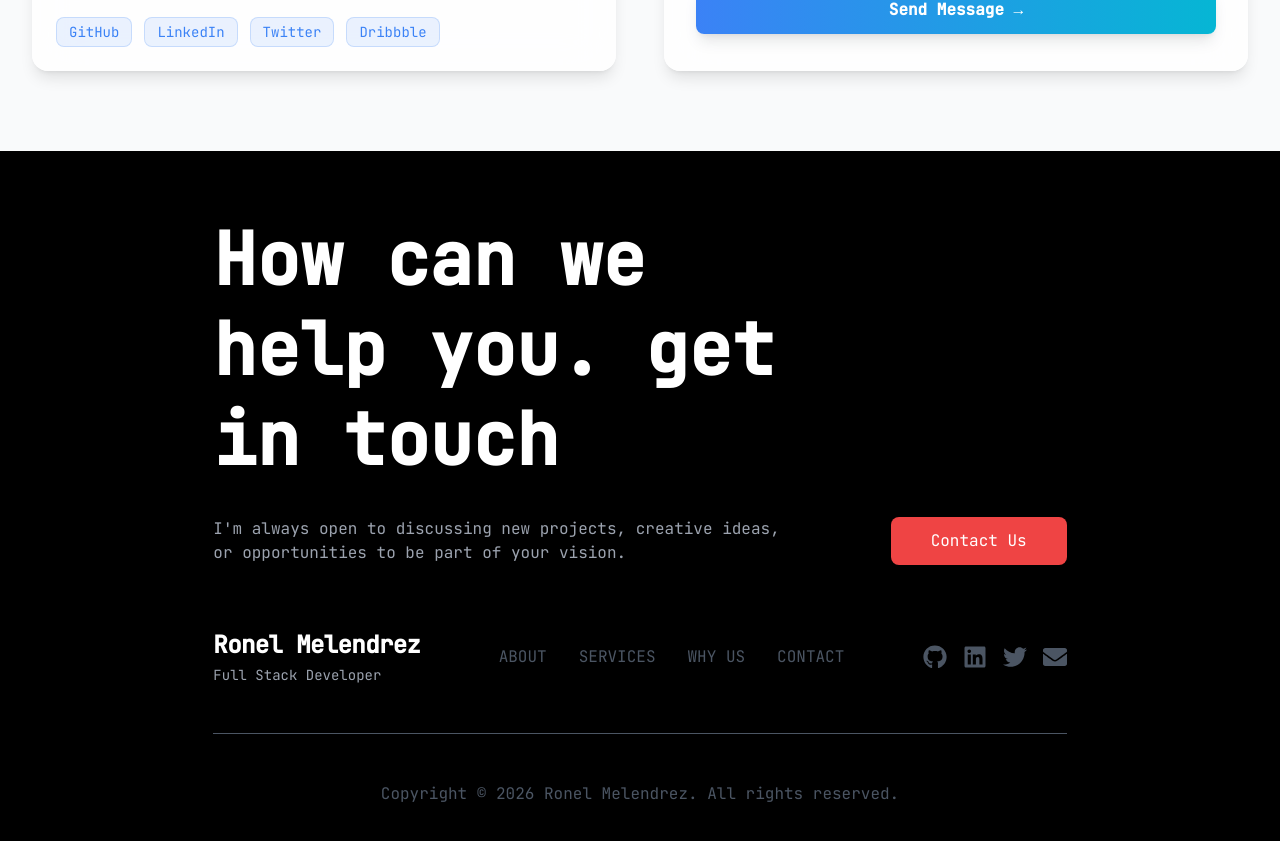
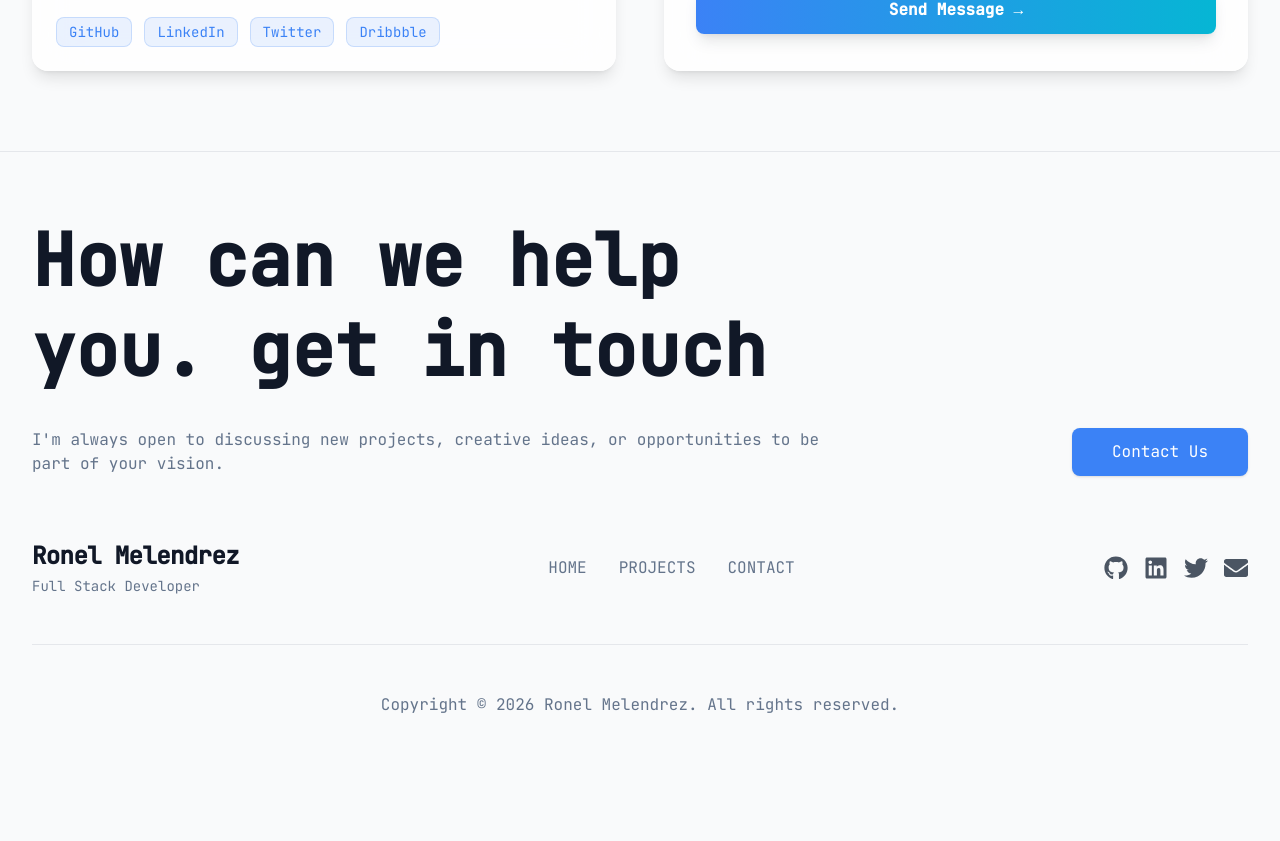
Before and after one commit to Ronelmelendrez/My_Portfolio, a React (Vite) app: page /contact in a window 1280 px wide. Shown: the part 859-1700 px from the top of the page. Built offline with nearby package versions, Linux system fonts and the light colour scheme.

Commit message:
refactor: the footer now works correctly on all three pages (Home, Projects, Contact)

```diff
--- a/src/components/layout/Footer.tsx
+++ b/src/components/layout/Footer.tsx
@@ -3,14 +3,18 @@ import React from "react";
 import { Link } from "react-router-dom";
 import SocialLinks from "../common/SocialLinks";
 
+const navLinks = [
+  { path: "/", label: "Home" },
+  { path: "/projects", label: "Projects" },
+  { path: "/contact", label: "Contact" },
+];
+
 const Footer: React.FC = () => {
   const currentYear = new Date().getFullYear();
 
   return (
-    // Full‑width background, no horizontal padding
-    <footer className="font-mono w-full bg-black text-white">
-      {/* Inner container: no horizontal padding, centered on large screens */}
-      <div className="md:w-2/3 w-full mx-auto py-16" style={{ paddingLeft: 0, paddingRight: 0 }}>
+    <footer className="font-mono w-full bg-gray-50 dark:bg-navy text-gray-900 dark:text-white border-t border-gray-200 dark:border-white/10">
+      <div className="max-w-7xl mx-auto px-4 sm:px-6 lg:px-8 py-16">
         {/* Top CTA section */}
         <div className="w-full text-5xl md:text-7xl font-bold">
           <h1 className="w-full md:w-2/3 leading-tight">
@@ -19,13 +23,13 @@ const Footer: React.FC = () => {
         </div>
 
         <div className="flex mt-8 flex-col md:flex-row md:justify-between items-start">
-          <p className="w-full md:w-2/3 text-gray-400 text-base">
+          <p className="w-full md:w-2/3 text-grayText text-base">
             I'm always open to discussing new projects, creative ideas, or opportunities to be part of your vision.
           </p>
           <div className="w-44 pt-6 md:pt-0">
             <Link
               to="/contact"
-              className="bg-red-500 justify-center text-center rounded-lg shadow px-10 py-3 flex items-center hover:bg-red-600 transition-colors"
+              className="bg-electric justify-center text-center rounded-lg shadow px-10 py-3 flex items-center hover:bg-electric-light transition-colors text-white"
             >
               Contact Us
             </Link>
@@ -38,15 +42,20 @@ const Footer: React.FC = () => {
             {/* Brand */}
             <div className="order-2 md:order-1">
               <h3 className="text-2xl font-bold tracking-tight">Ronel Melendrez</h3>
-              <p className="text-gray-400 text-sm mt-1">Full Stack Developer</p>
+              <p className="text-grayText text-sm mt-1">Full Stack Developer</p>
             </div>
 
             {/* Navigation links */}
             <div className="flex flex-row space-x-8 order-1 md:order-2">
-              <Link to="/about" className="hidden md:block cursor-pointer text-gray-600 hover:text-white uppercase transition-colors">About</Link>
-              <Link to="/services" className="hidden md:block cursor-pointer text-gray-600 hover:text-white uppercase transition-colors">Services</Link>
-              <Link to="/why-us" className="hidden md:block cursor-pointer text-gray-600 hover:text-white uppercase transition-colors">Why us</Link>
-              <Link to="/contact" className="hidden md:block cursor-pointer text-gray-600 hover:text-white uppercase transition-colors">Contact</Link>
+              {navLinks.map((link) => (
+                <Link
+                  key={link.path}
+                  to={link.path}
+                  className="cursor-pointer text-grayText hover:text-electric dark:hover:text-electric uppercase transition-colors"
+                >
+                  {link.label}
+                </Link>
+              ))}
             </div>
 
             {/* Social Links */}
@@ -55,9 +64,9 @@ const Footer: React.FC = () => {
             </div>
           </div>
 
-          <hr className="border-gray-600" />
+          <hr className="border-gray-200 dark:border-white/10" />
 
-          <p className="w-full text-center my-12 text-gray-600">
+          <p className="w-full text-center my-12 text-grayText">
             Copyright © {currentYear} Ronel Melendrez. All rights reserved.
           </p>
         </div>
```
